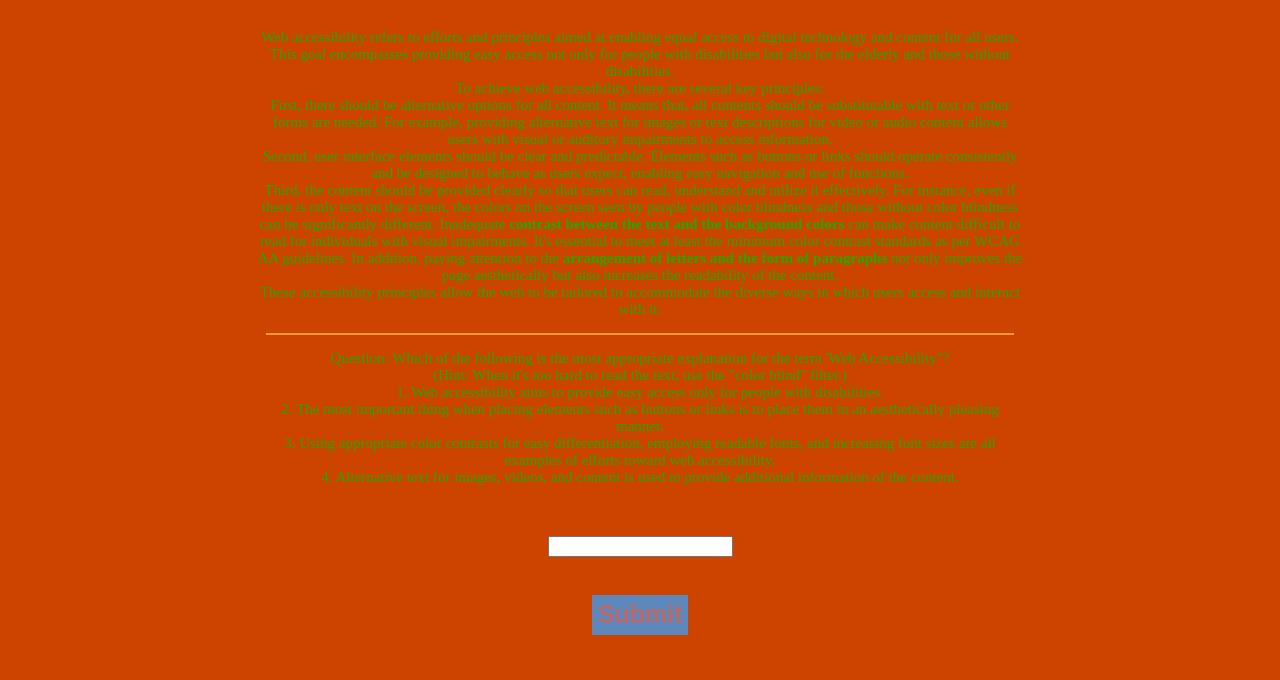
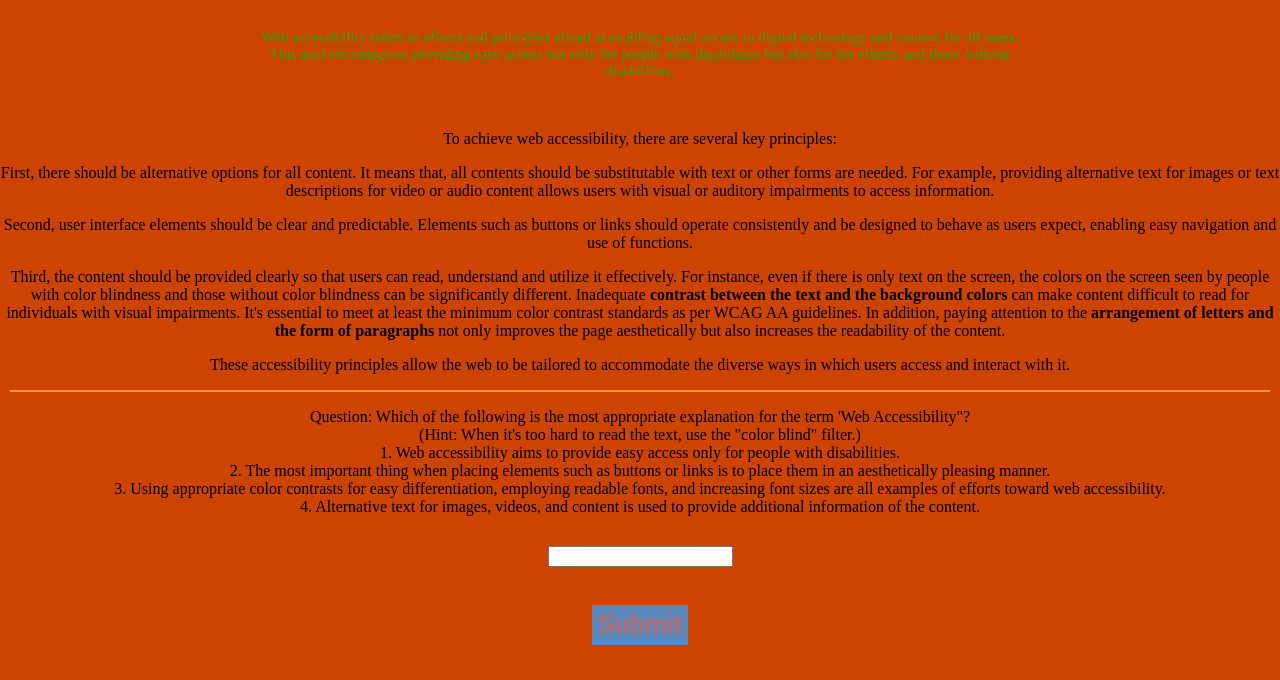
Before and after one commit to froggo-roggo/CS489_project, a browser extension: page Webpage/problem_2.html in a window 1280 px wide. Shown: the part 120-800 px from the top of the page. Drawn offline with nearby package versions, Linux system fonts and the light colour scheme.

Commit message:
Update problem_2.html

```diff
--- a/Webpage/problem_2.html
+++ b/Webpage/problem_2.html
@@ -92,18 +92,26 @@
 			Web accessibility refers to efforts and principles aimed at enabling equal access
 			to digital technology and content for all users. This goal encompasses providing
 			easy access not only for people with disabilities but also for the elderly and those without disabilities.
- 			</br>
+ 			</div>
+		<div class = "coloredText00">
+			<p>
 			To achieve web accessibility, there are several key principles:
- 			</br>
+			</div>
+		<div class = "coloredText01">
+			<p>
 			First, there should be alternative options for all content.
 			It means that, all contents should be substitutable with text or other forms are needed.
 			For example, providing alternative text for images or text descriptions for video or
 			audio content allows users with visual or auditory impairments to access information.
- 			</br>
+ 			</div>
+		<div class = "coloredText02">
+			<p>
 			Second, user interface elements should be clear and predictable. Elements such as buttons
 			or links should operate consistently and be designed to behave as users expect, enabling
 			easy navigation and use of functions.
-			</br>
+			</div>
+		<div class = "coloredText04">
+			<p>
 			Third, the content should be provided clearly so that users can read, understand and utilize it effectively.
 			For instance, even if there is only text on the screen, the colors on the screen seen by people with color
 			blindness and those without color blindness can be significantly different.
@@ -111,11 +119,12 @@
 			for individuals with visual impairments. It's essential to meet at least the minimum color contrast
 			standards as per WCAG AA guidelines. In addition, paying attention to the <b>arrangement of letters
 			and the form of paragraphs</b> not only improves the page aesthetically but also increases the readability of the content.
-
- 			</br>
+ 			</div>
+		<div class = "coloredText03">
+			<p>
 			These accessibility principles allow the web to be tailored to accommodate the
 			diverse ways in which users access and interact with it.
- 			</br>
+ 			</div>
 			<!--/br>
 			Considerations for web accessibility include:
  			</br>
@@ -160,6 +169,7 @@
 			<span>4. Alternative text for images, videos, and content is used to provide additional information of the content. </span></br>
 			</p>
 		</div>
+		</div>
 
 	</div>
 	<div style = "margin-top: 30; padding-bottom: 30;">
```
